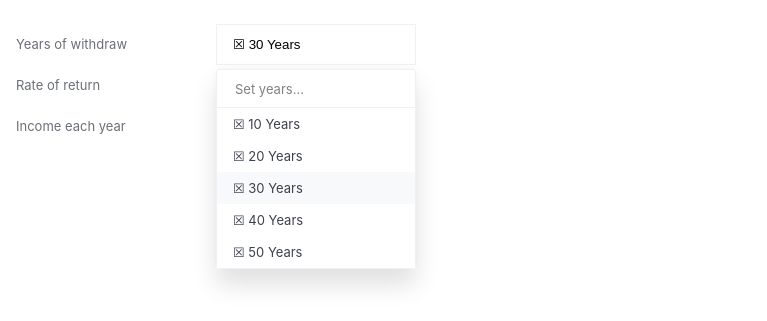
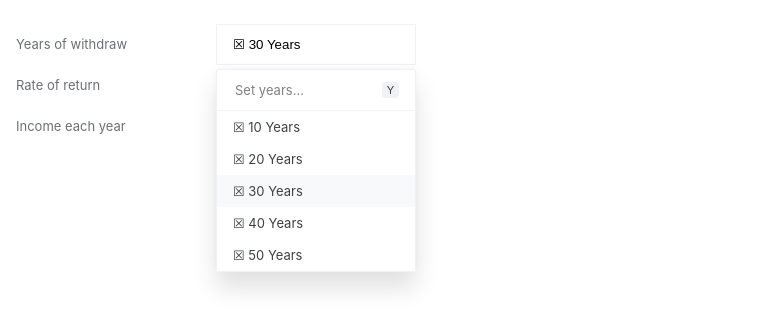
Before and after one commit to moeamaya/choice, a Next.js app: page / in a window 1280 px wide. Both pictures are taken after a click on the button "☒ 30 Years". Shown: the part 265-586 px from the top of the page, without its empty margins (0-767 px from the left). Built offline with nearby package versions, Linux system fonts and the light colour scheme.

Commit message:
Shortcut hints

```diff
--- a/components/Choice/List.tsx
+++ b/components/Choice/List.tsx
@@ -1,9 +1,12 @@
+import { components } from 'react-select';
 import CreatableSelect from 'react-select/creatable';
 import { OptionType } from "./Options";
+import { styled } from '@stitches/react';
 
 type SelectProps = {
   options: OptionType[],
   placeholder: string,
+  shortcut: string,
   onSelect: (option: OptionType) => void
 }
 
@@ -37,9 +40,6 @@ const selectStyle = {
       borderColor: `#EFF1F4`
     }
   }),
-  indicatorsContainer: () => ({
-    display: `none`
-  }),
   menu: (provided: any) => ({
     ...provided,
     position: `relative`,
@@ -47,6 +47,9 @@ const selectStyle = {
     borderRadius: `none`,
     boxShadow: `none`,
     margin: 0
+  }),
+  indicatorSeparator: (provided, state) => ({
+    display: `none`
   }),
   singleValue: (provided: any, state: any) => {
     const opacity = state.isDisabled ? 0.5 : 1;
@@ -56,7 +59,31 @@ const selectStyle = {
   }
 }
 
-const Select = ({options, placeholder="Filter...", onSelect, ...props}: SelectProps) => {
+
+
+const Select = ({options, placeholder, shortcut, onSelect, ...props}: SelectProps) => {
+  const DropdownIndicator = (props: any) => {
+    const StyledShortcut = styled('div', {
+      display: `inline-block`,
+      verticalAlign: `baseline`,
+      textAlign: `center`,
+      textTransform: `capitalize`,
+      color: `rgb(60, 65, 73)`,
+      fontSize: 11,
+      lineHeight: `110%`,
+      background: `rgb(239, 241, 244)`,
+      borderRadius: `4px`,
+      padding: `2px`,
+      minWidth: `17px`
+    });
+
+    return (
+      <components.DropdownIndicator {...props}>
+        <StyledShortcut>{shortcut}</StyledShortcut>
+      </components.DropdownIndicator>
+    );
+  };
+
   return (
     <CreatableSelect
       options={options}
@@ -66,12 +93,14 @@ const Select = ({options, placeholder="Filter...", onSelect, ...props}: SelectPr
       placeholder={placeholder}
       menuIsOpen={true}
       isClearable={false}
+      backspaceRemovesValue={false}
       onInputChange={(e) => {console.log(e)}}
       onChange={(v) => {
         if (isOptionType(v)) {
           onSelect(v)
         }
       }}
+      components={{ DropdownIndicator }}
       {...props}
     />
   )
--- a/components/Choice/Options.tsx
+++ b/components/Choice/Options.tsx
@@ -66,6 +66,7 @@ const Options = ({options, placeholder, shortcut}: Props) => {
         <List
           options={options}
           placeholder={placeholder}
+          shortcut={shortcut}
           onSelect={(option: OptionType) => {
             setOption(option);
             setOpen(false)}
```
